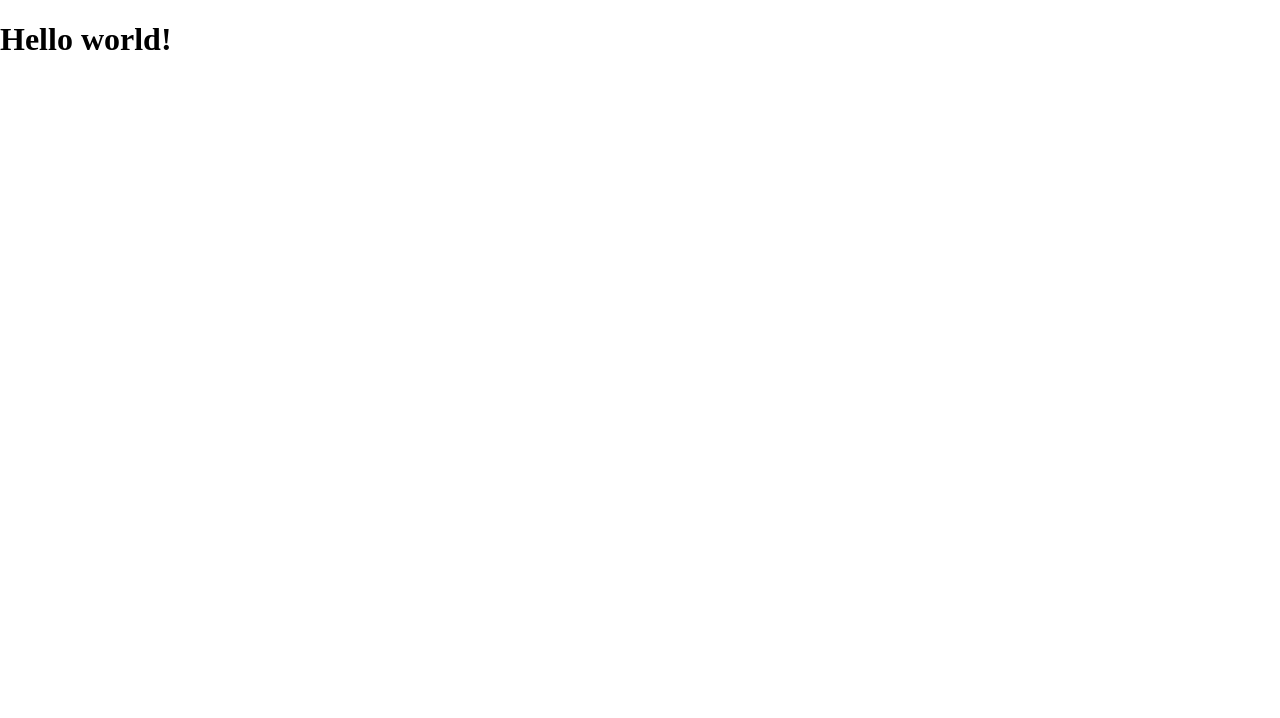
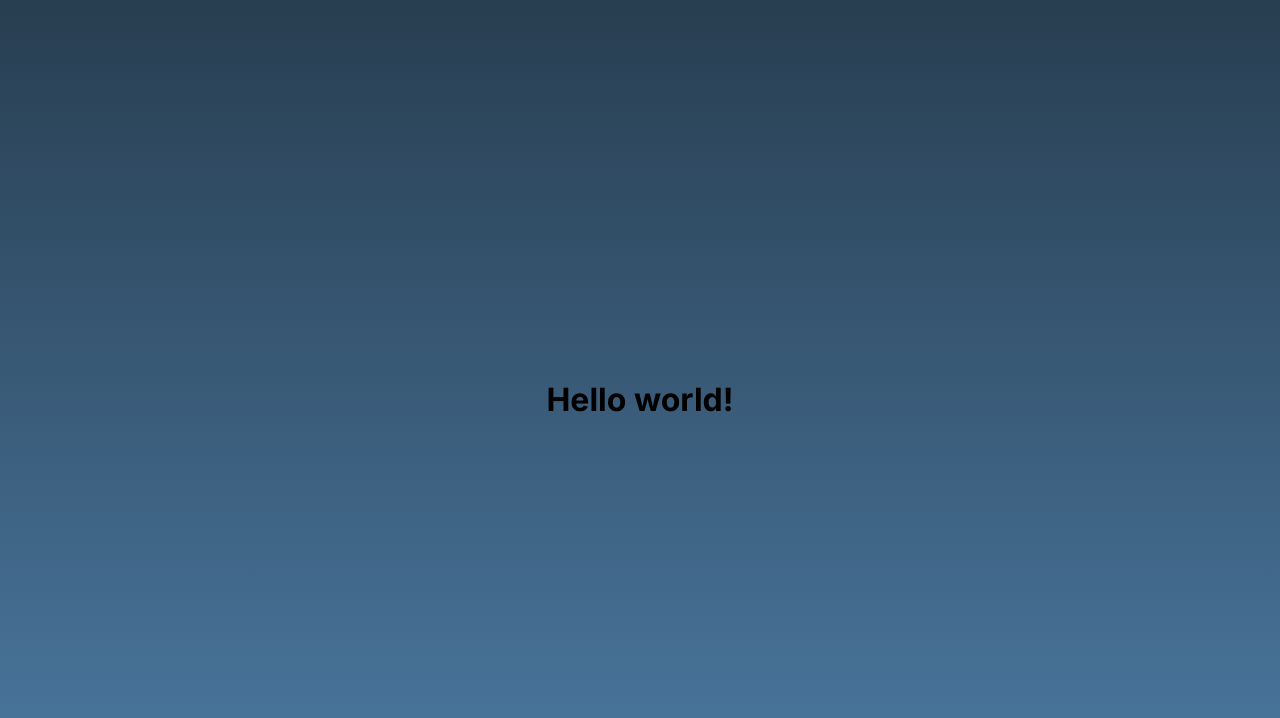
Before and after one commit to shravzzv/ODIN-Weather-project, a React app: page / in a window 1280 px wide. Shown: the top 718 px of the page. Built offline with nearby package versions, Linux system fonts and the light colour scheme; the HTML template or start-up script is replaced by a standard one.

Commit message:
feat: Create main.css

```diff
--- a/src/main.css
+++ b/src/main.css
@@ -0,0 +1,66 @@
+@import url('https://fonts.googleapis.com/css2?family=Inter:wght@100;200;300;400;500;600;700;800;900&display=swap');
+
+*,
+*::before,
+*::after {
+  box-sizing: border-box;
+}
+
+:root {
+  --font-family: 'Inter', system-ui, -apple-system, BlinkMacSystemFont,
+    'Segoe UI', Roboto, Oxygen, Ubuntu, Cantarell, 'Open Sans', 'Helvetica Neue',
+    sans-serif;
+  --gradient-clear: linear-gradient(to top, #2980b9, #6dd5fa, #ffffff);
+  --gradient-hot: linear-gradient(to top, #fffc00, #ffffff);
+  --gradient-cold: linear-gradient(to top, #43c6ac, #f8ffae);
+  --gradient-rainy: linear-gradient(to top, #4b79a1, #283e51);
+  --bdr-radius: 5px;
+}
+
+.box-elements,
+input {
+  border-radius: var(--bdr-radius);
+  padding: 8px 16px;
+}
+
+body {
+  font-family: var(--font-family);
+  background: var(--gradient-rainy);
+  min-height: 100vh;
+  font-size: 16px;
+  display: flex;
+  flex-direction: column;
+  align-items: center;
+  justify-content: center;
+}
+
+input {
+  min-height: 28px;
+  border: 2px solid transparent;
+  box-shadow: rgb(0 0 0 / 12%) 0px 1px 3px, rgb(0 0 0 / 24%) 0px 1px 2px;
+  background: rgb(251, 251, 251);
+  transition: all 0.1s ease 0s;
+  outline: none;
+}
+
+input:focus {
+  border: 2px solid rgb(124, 138, 255);
+}
+
+form {
+  display: flex;
+  align-items: center;
+  justify-content: center;
+  flex-wrap: wrap;
+  gap: 5px;
+  max-width: 100%;
+}
+
+input[type='submit'] {
+  cursor: pointer;
+}
+
+main {
+  border: 1px solid #000;
+  padding: 10px 30px;
+}
```
